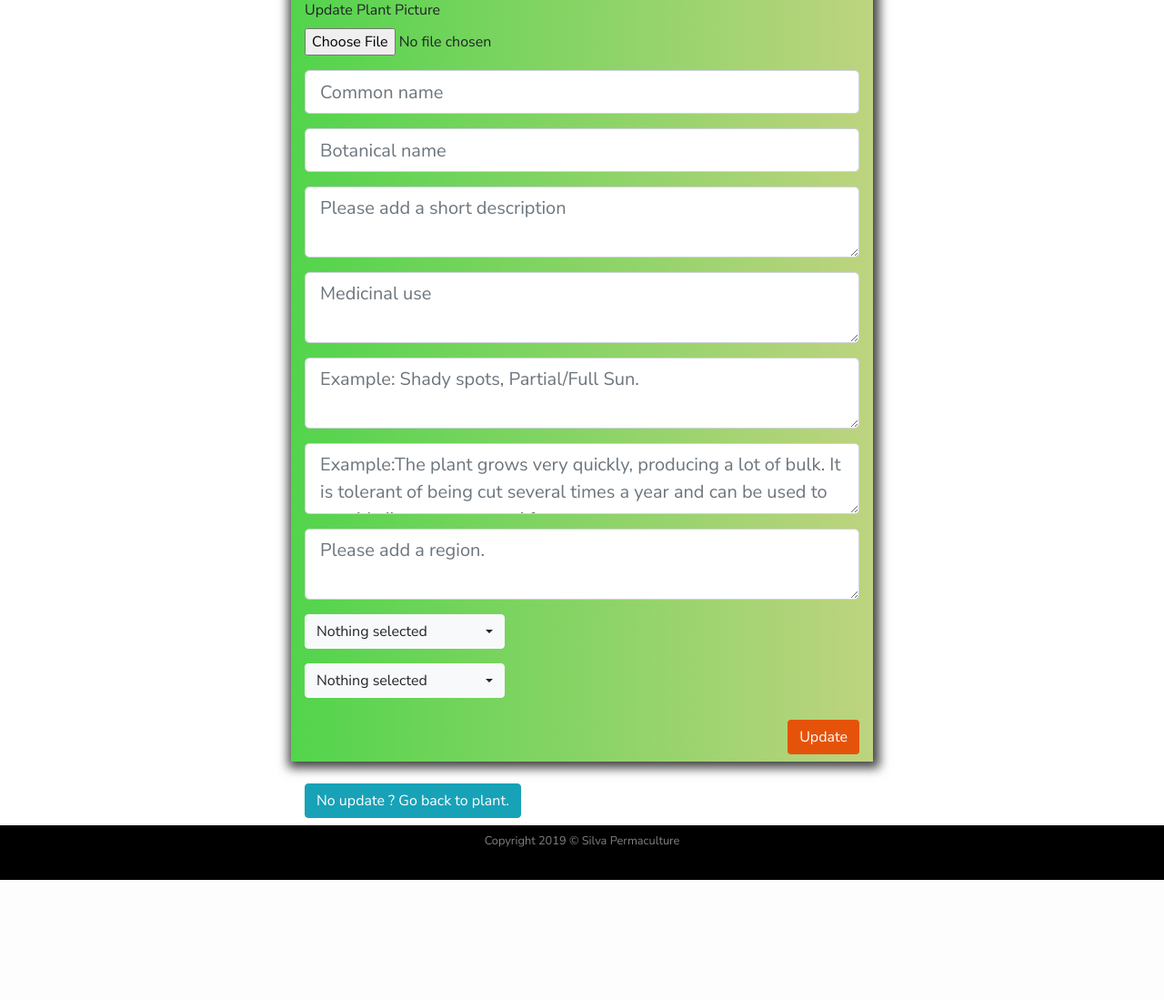
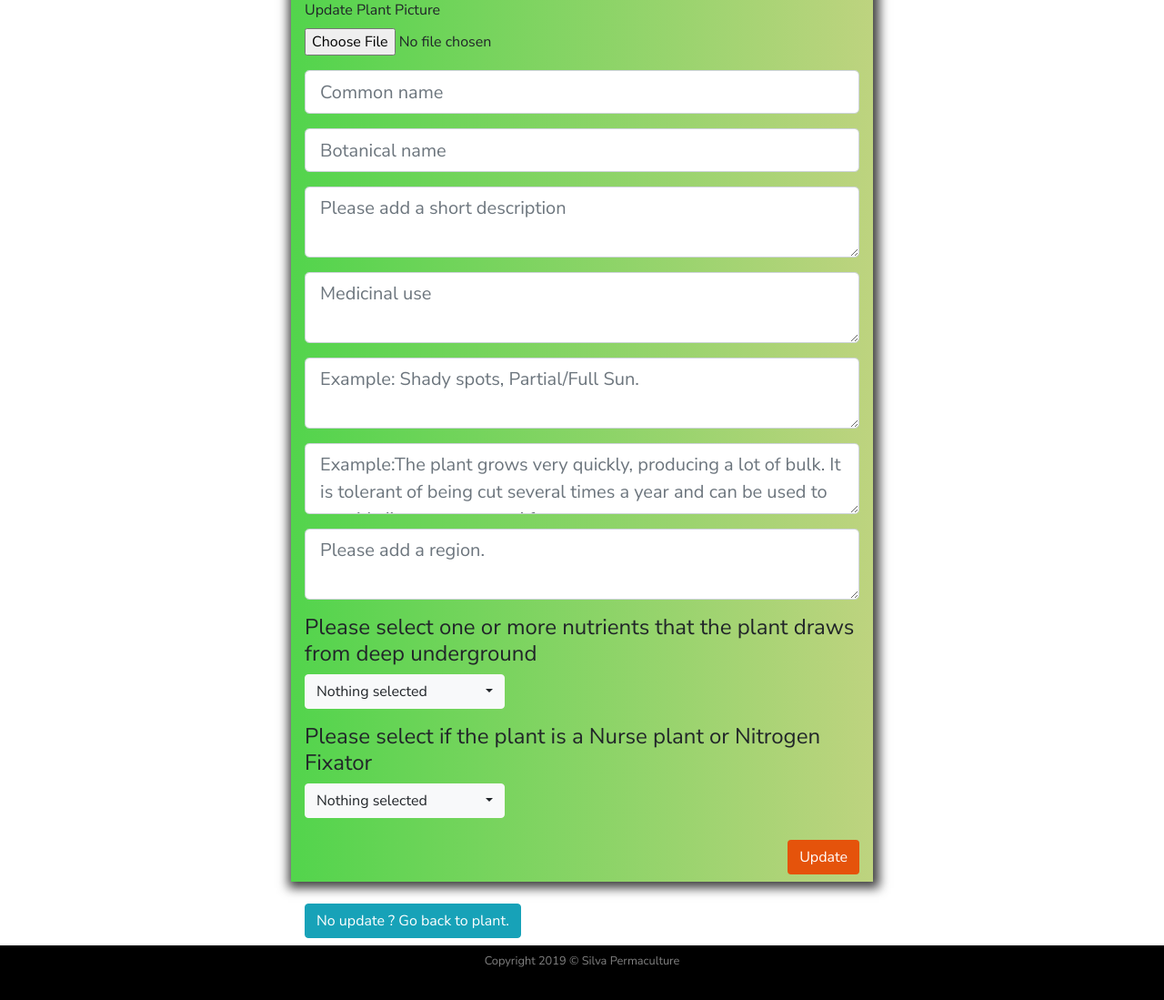
Before and after one commit to Walachul/SilvaPermaculture, a Flask app: template silvapermaculture/templates/update_plant.html in a window 1280 px wide. Shown: the part 352-1451 px from the top of the page at 91% size. Before the commit the page ends 1319 px from the top, so only its background shows below. Run offline with Flask 2, Linux system fonts and the light colour scheme; the template is opened without the code that fills it: values that come from a table or form of the project are taken from there, others are empty; some libraries are stand-ins or nearby versions.

Commit message:
Added h4 elements to update_plant.html for multiple selection picker

```diff
--- a/silvapermaculture/templates/update_plant.html
+++ b/silvapermaculture/templates/update_plant.html
@@ -7,15 +7,16 @@
 </div>
 <div class="row">
     <div class="col-12 col-lg-6 mx-auto my-3" id="login">
-                    <img class="img-fluid my-2 py-4 mx-auto d-block" src="{{ image_file }}"  alt="Default plant image"/>
+        <img class="img-fluid my-2 py-4 mx-auto d-block" src="{{ image_file }}" alt="Default plant image" />
         <form id="registration" class="my-4" method="POST" action="" enctype="multipart/form-data">
-                        {{ form.hidden_tag() }} <!-- CSRF token -->
+            {{ form.hidden_tag() }}
+            <!-- CSRF token -->
             <div class="form-group">
                 {{ form.plantPic.label() }}
                 {{ form.plantPic(class="form-control-file") }}
                 {% if form.plantPic.errors %}
                 {% for error in form.plantPic.errors %}
-                                        <span class="text-danger">{{ error }}</span><br/>
+                <span class="text-danger">{{ error }}</span><br />
                 {% endfor %}
                 {% endif %}
             </div>
@@ -103,10 +104,13 @@
                 {{ form.region(class="form-control form-control-lg") }}
                 {% endif %}
             </div>
+            <h4 class="text-left my-2">Please select one or more nutrients that the plant draws from deep underground
+            </h4>
             <div class="form-group">
                 {{ form.dna(class="selectpicker", multiple=True) }}
 
             </div>
+            <h4 class="text-left my-2">Please select if the plant is a Nurse plant or Nitrogen Fixator</h4>
             <div class="form-group">
                 {{ form.nfn(class="selectpicker", multiple=True)}}
             </div>
@@ -122,4 +126,5 @@
 </div>
 
 
-    {% endblock content %} #Jinja2 allows to put the name of the block here so to know which block is closing if we have multiple.
+{% endblock content %} #Jinja2 allows to put the name of the block here so to know which block is closing if we have
+multiple.
```
Lines whose indentation alone changed are shown as unchanged.
